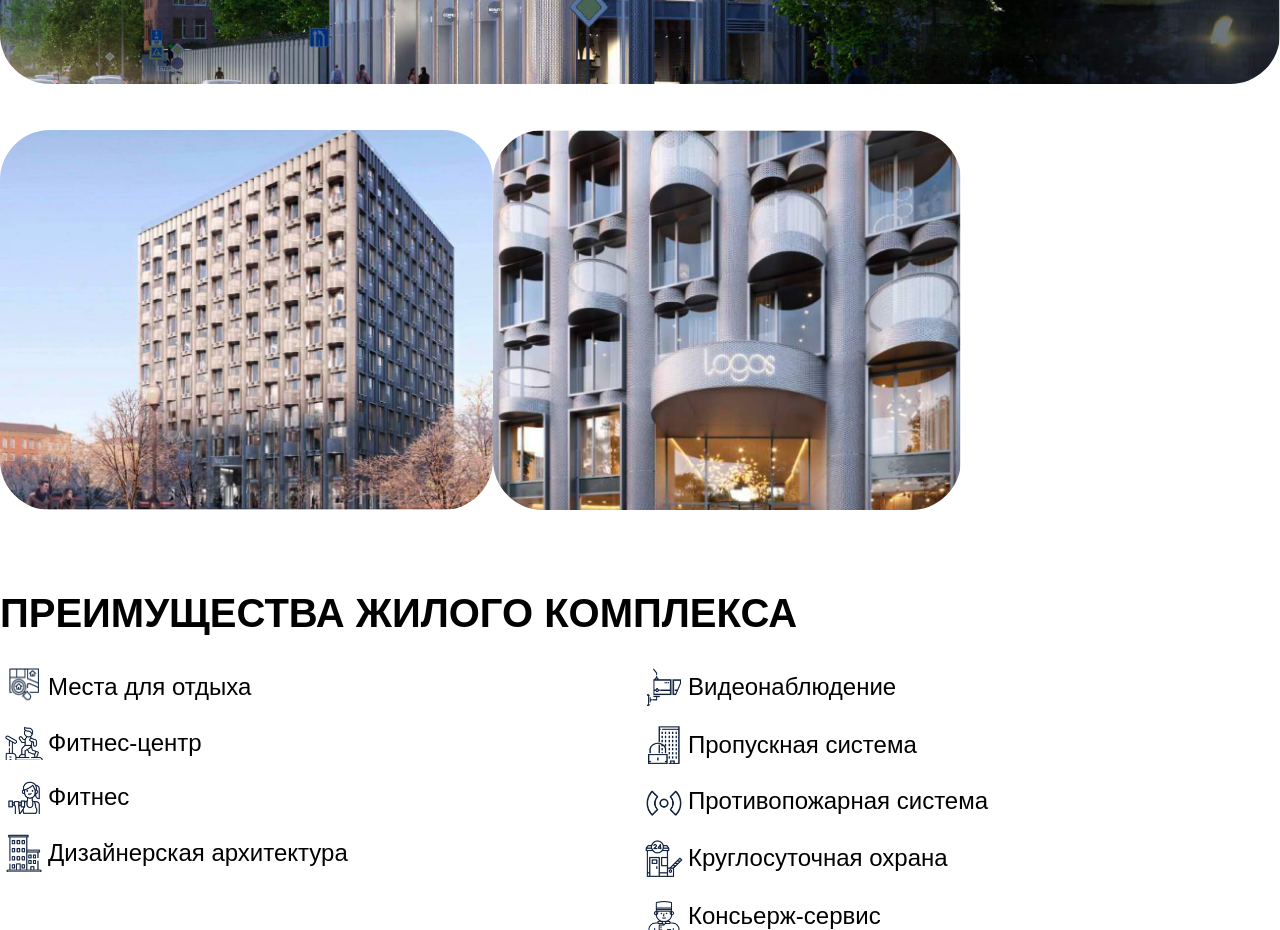
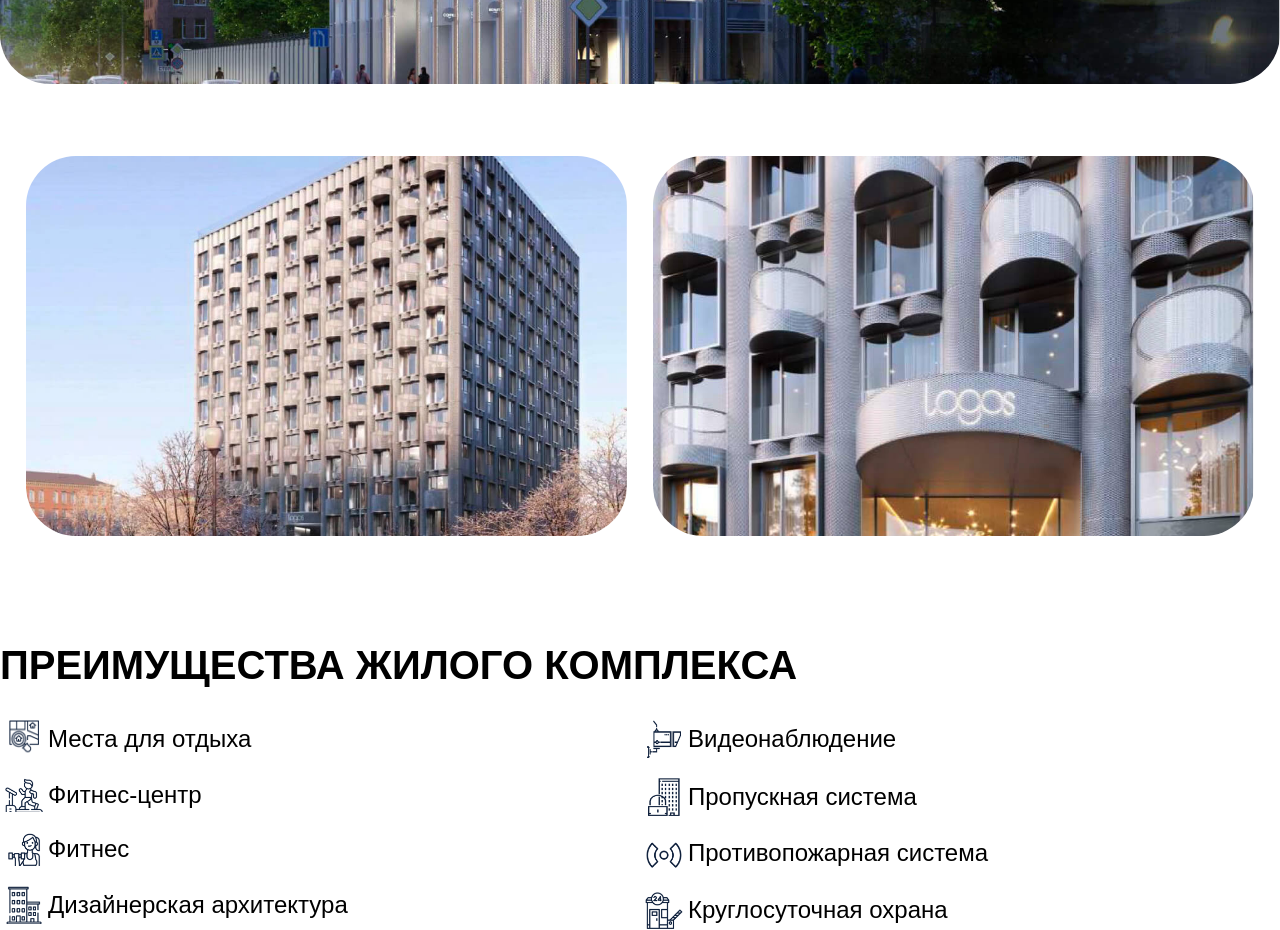
Before and after one commit to helenastashina/presentation, a plain HTML site: page index.html in a window 1280 px wide. Shown: the part 5100-6030 px from the top of the page. Drawn offline with Linux system fonts and the light colour scheme.

Commit message:
main fix

```diff
--- a/css/main.css
+++ b/css/main.css
@@ -1,5 +1,11 @@
 @page {
-  margin: 5mm 5mm 5mm 5mm;
+  margin: 0;
+}
+
+@media print {
+  body {
+    margin: 0;
+  }
 }
 
 html {
@@ -66,15 +72,21 @@ table {
   object-position: center;
 }
 
+.page-section__img-table {
+  display: table;
+  width: 100%;
+  margin-top: 26px;
+  margin-bottom: 40px;
+  border-spacing: 26px;
+}
+
 .page-section__img-row {
   display: table-row;
-  margin-top: 26px;
-  margin-bottom: 40px;
 }
 
 .page-section__img-sm {
   display: table-cell;
-  width: calc(50% - 13px);
+  width: 50%;
   height: 380px;
   border-radius: 50px;
   overflow: hidden;
--- a/index.html
+++ b/index.html
@@ -245,12 +245,14 @@
       <div class="page-section__img-wrap">
         <img src="img/img3.jpg" alt="">
       </div>
+      <div class="page-section__img-table">
         <div class="page-section__img-row">
           <div class="page-section__img-sm">
             <img src="img/img4.jpg" alt="">
           </div>
           <div class="page-section__img-sm">
             <img src="img/img5.jpg" alt="">
+          </div>
         </div>
       </div>
       <div class="page-section__text-content">
```
Lines whose indentation alone changed are shown as unchanged.
